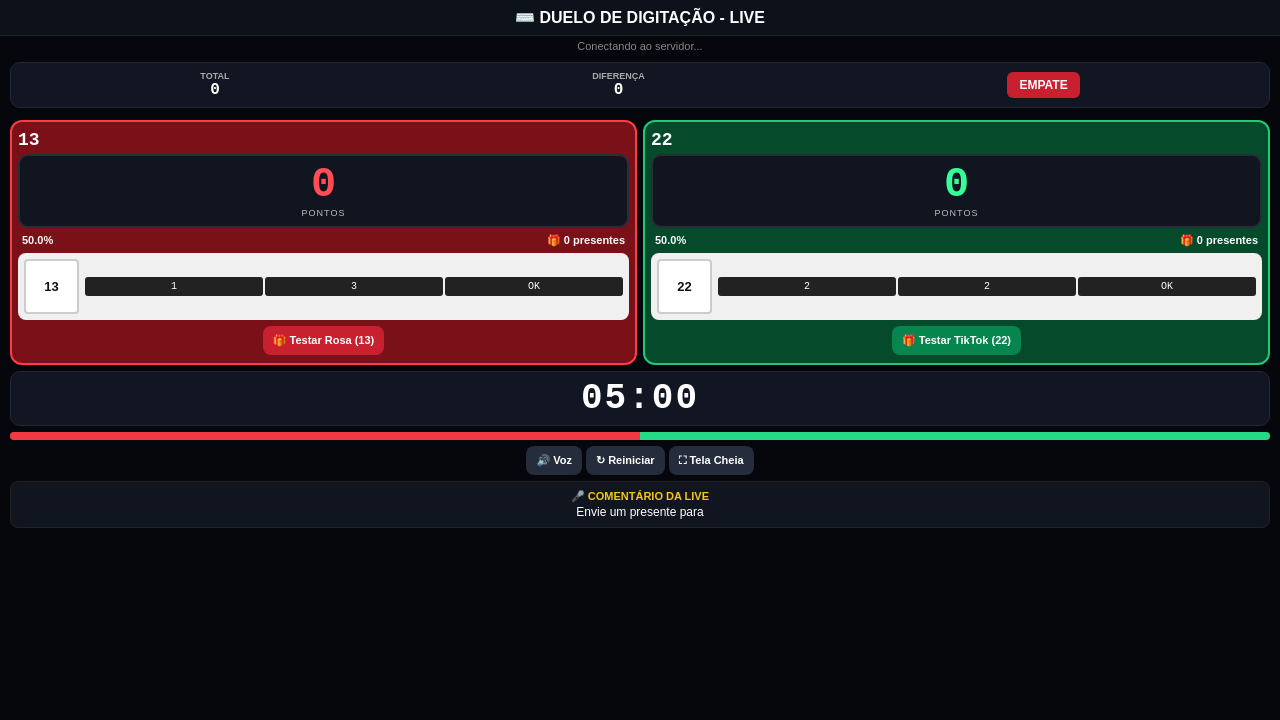
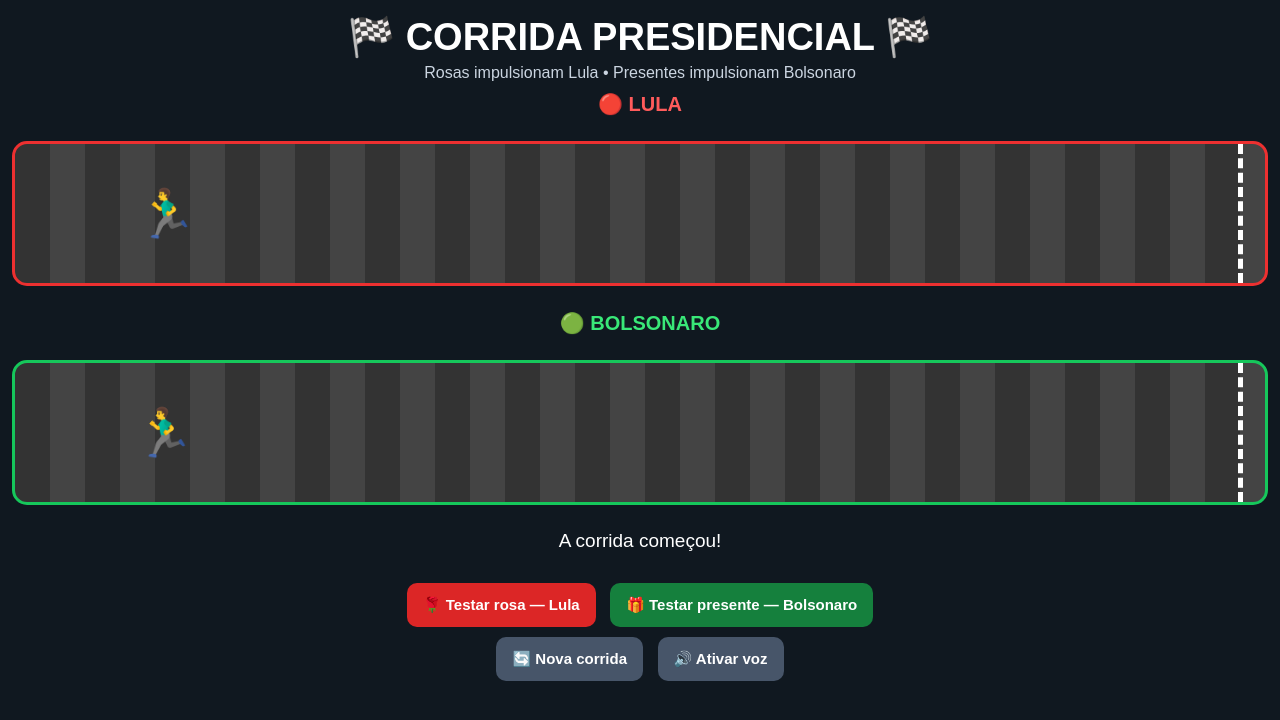
Before and after one commit to denisnova/-lula-bolsonaro-live, a website: page public/index.html in a window 1280 px wide. Drawn offline with Linux system fonts and the light colour scheme.

Commit message:
Update HTML for presidential race event

```diff
--- a/public/index.html
+++ b/public/index.html
@@ -1,176 +1,204 @@
+
 <!DOCTYPE html>
 <html lang="pt-BR">
 <head>
 <meta charset="UTF-8">
-<meta name="viewport" content="width=device-width,initial-scale=1">
-<title>Duelo de Digitação - Live</title>
+<meta name="viewport" content="width=device-width, initial-scale=1">
+<title>Corrida Presidencial</title>
 <style>
 *{box-sizing:border-box}
-body{margin:0;background:#05070c;color:white;font-family:Arial,sans-serif;text-align:center;overflow-x:hidden}
-header{padding:8px;background:#0d111a;font-size:16px;font-weight:bold;border-bottom:1px solid #222}
-.status{font-size:11px;color:#888;padding:4px}
-
-/* Top Stats Bar */
-.top-stats{display:flex;background:#111622;margin:6px 10px;border-radius:10px;padding:8px;justify-content:space-around;align-items:center;border:1px solid #222736}
-.stat-box{text-align:center}
-.stat-label{font-size:9px;color:#aaa;text-transform:uppercase;font-weight:bold}
-.stat-val{font-size:16px;font-weight:bold;font-family:monospace}
-.lead-badge{background:#c92030;padding:6px 12px;border-radius:6px;font-size:12px;font-weight:bold;color:white}
-.lead-badge.bolso-lead{background:#07854e}
-
-/* Arena Layout */
-.arena{display:flex;gap:6px;padding:6px 10px}
-.player{flex:1;min-width:0;border-radius:12px;padding:8px 6px;position:relative}
-.lula{background:#7a1118;border:2px solid #ff3b47}
-.bolso{background:#064a2c;border:2px solid #1ec978}
-
-.player-header{display:flex;justify-content:space-between;align-items:center;margin-bottom:4px}
-.number-tag{font-size:18px;font-weight:bold;font-family:monospace}
-.crown-tag{background:#f5c518;color:#000;font-size:9px;padding:2px 5px;border-radius:4px;font-weight:bold}
-
-.main-score-box{background:#11151f;border-radius:10px;padding:8px 4px;margin-bottom:6px;border:2px solid rgba(255,255,255,0.1)}
-.score-num{font-family:monospace;font-size:42px;font-weight:bold;line-height:1}
-.lula .score-num{color:#ff4d55}
-.bolso .score-num{color:#35ff9b}
-.score-label{font-size:9px;color:#bbb;margin-top:2px;letter-spacing:1px}
-
-.sub-info{display:flex;justify-content:space-between;font-size:11px;font-weight:bold;padding:0 4px;margin-bottom:6px}
-
-/* Urna / Teclado */
-.urna{background:#f0f0f0;border-radius:8px;padding:6px;color:#111;display:flex;gap:6px;align-items:center;justify-content:center;margin-bottom:6px;position:relative}
-.urna-screen{background:#fff;border:2px solid #ccc;border-radius:4px;width:55px;height:55px;display:flex;align-items:center;justify-content:center;font-size:13px;font-weight:bold;color:#111;text-align:center;padding:2px}
-.urna-keys{display:grid;grid-template-columns:repeat(3,1fr);gap:2px;flex:1}
-.u-key{background:#222;color:#fff;border-radius:3px;font-size:10px;padding:4px 0;text-align:center;font-family:monospace}
-
-/* Mãozinha animada sobre o teclado */
-.hand-pointer {
-  position: absolute;
-  font-size: 24px;
-  bottom: -10px;
-  right: 30px;
-  display: none;
-  z-index: 5;
-  pointer-events: none;
+body{
+  margin:0;background:#101820;color:white;
+  font-family:Arial,sans-serif;text-align:center;
+  overflow:hidden
 }
-.typing .hand-pointer {
-  display: block;
-  animation: clickHand .4s infinite alternate ease-in-out;
+h1{font-size:clamp(23px,5vw,38px);margin:15px 0 5px}
+.sub{color:#cbd5e1;margin:5px}
+.pista{
+  position:relative;margin:25px 12px;
+  height:145px;border-radius:15px;
+  background:repeating-linear-gradient(
+    90deg,#333 0px,#333 35px,#444 35px,#444 70px
+  );
+  border:3px solid white;overflow:hidden
 }
-@keyframes clickHand {
-  0% { transform: translateY(0) scale(1); }
-  100% { transform: translateY(-8px) scale(1.1); }
+.pista.bolsonaro{border-color:#16c75b}
+.pista.lula{border-color:#ed3030}
+.linha{
+  position:absolute;right:22px;top:0;bottom:0;
+  border-left:5px dashed white
 }
-
-/* Timer central */
-.timer-container{background:#111622;margin:0 10px 6px 10px;border-radius:10px;padding:6px;border:1px solid #222736}
-.timer{font-size:36px;font-weight:bold;font-family:monospace;letter-spacing:2px}
-
-/* Barras e Botões */
-.bar{display:flex;height:8px;margin:0 10px 6px 10px;background:#222;border-radius:10px;overflow:hidden}
-#barL{background:#f23843;width:50%;transition:width .3s}
-#barB{background:#26d986;width:50%;transition:width .3s}
-
-.controls{display:flex;justify-content:center;gap:4px;padding:0 10px}
-button{border:0;border-radius:8px;padding:8px 10px;color:white;background:#252d3d;font-weight:bold;font-size:11px;cursor:pointer}
-button:active{transform:scale(.96)}
-.redbtn{background:#c92030}
-.greenbtn{background:#07854e}
-
-#speech{margin:6px 10px;padding:8px;background:#11151f;border-radius:8px;min-height:40px;border:1px solid #222}
-#speaker{font-size:11px;font-weight:bold;color:#f5c518;margin-bottom:2px}
-#phrase{font-size:12px}
-
-#victory{display:none;position:fixed;inset:0;z-index:10;background:#050711ed;align-items:center;justify-content:center;flex-direction:column;padding:20px}
-#victory.show{display:flex;animation:pop .4s}
-#trophy{font-size:70px;animation:bounce .5s infinite alternate}
-#winTitle{font-size:24px;font-weight:bold;margin:10px}
-#winText{font-size:16px;margin-bottom:15px}
-.confetti{position:fixed;top:-30px;z-index:12;pointer-events:none;font-size:25px;animation:fall 2.8s linear forwards}
-@keyframes pop{from{opacity:0;transform:scale(.7)}to{opacity:1;transform:scale(1)}}
-@keyframes bounce{to{transform:translateY(-12px) rotate(6deg)}}
-@keyframes fall{to{transform:translateY(110vh) rotate(600deg);opacity:0}}
+.corredor{
+  position:absolute;left:8px;top:50%;
+  transform:translateY(-50%);
+  font-size:48px;transition:left .15s linear;
+  white-space:nowrap
+}
+.bandeira{
+  position:absolute;right:0;top:0;
+  height:100%;width:35px;
+  background:repeating-linear-gradient(
+    0deg,white 0 10px,#111 10px 20px
+  )
+}
+.nome{font-size:20px;font-weight:bold;margin-top:10px}
+.lula-texto{color:#ff5b5b}
+.bolsonaro-texto{color:#39e878}
+#status{font-size:19px;margin:20px 8px;min-height:28px}
+button{
+  border:0;border-radius:10px;padding:13px 16px;
+  margin:5px;font-weight:bold;font-size:15px;
+  color:white;background:#2563eb
+}
+.vermelho{background:#dc2626}
+.verde{background:#15803d}
+.secundario{background:#475569}
+#fim{font-size:28px;font-weight:bold;margin:15px}
 </style>
 </head>
 <body>
 
-<header>⌨️ DUELO DE DIGITAÇÃO - LIVE</header>
-<div class="status" id="status">Conectando ao servidor...</div>
+<h1>🏁 CORRIDA PRESIDENCIAL 🏁</h1>
+<p class="sub">Rosas impulsionam Lula • Presentes impulsionam Bolsonaro</p>
 
-<div class="top-stats">
- <div class="stat-box">
-  <div class="stat-label">Total</div>
-  <div class="stat-val" id="totalVotes">0</div>
- </div>
- <div class="stat-box">
-  <div class="stat-label">Diferença</div>
-  <div class="stat-val" id="diffVotes">0</div>
- </div>
- <div>
-  <div id="leadBadge" class="lead-badge">EMPATE</div>
- </div>
+<div class="nome lula-texto">🔴 LULA</div>
+<div class="pista lula">
+  <div class="linha"></div>
+  <div class="corredor" id="corredorLula">🏃‍♂️</div>
 </div>
 
-<div class="arena">
- <!-- LADO LULA (13) -->
- <div class="player lula" id="playerL">
-  <div class="player-header">
-   <span class="number-tag">13</span>
-   <span class="crown-tag" id="crownL" style="display:none">👑 NA FRENTE</span>
-  </div>
-  <div class="main-score-box">
-   <div class="score-num" id="scoreL">0</div>
-   <div class="score-label">PONTOS</div>
-  </div>
-  <div class="sub-info">
-   <span id="pctL">50.0%</span>
-   <span id="giftsL">🎁 0 presentes</span>
-  </div>
-  <div class="urna" id="urnaL">
-   <div class="urna-screen" id="screenL">13</div>
-   <div class="urna-keys">
-    <div class="u-key">1</div><div class="u-key">3</div><div class="u-key">OK</div>
-   </div>
-   <div class="hand-pointer">👆</div>
-  </div>
-  <button class="redbtn" onclick="testGift('lula')">🎁 Testar Rosa (13)</button>
- </div>
-
- <!-- LADO BOLSONARO (22) -->
- <div class="player bolso" id="playerB">
-  <div class="player-header">
-   <span class="number-tag">22</span>
-   <span class="crown-tag" id="crownB" style="display:none">👑 NA FRENTE</span>
-  </div>
-  <div class="main-score-box">
-   <div class="score-num" id="scoreB">0</div>
-   <div class="score-label">PONTOS</div>
-  </div>
-  <div class="sub-info">
-   <span id="pctB">50.0%</span>
-   <span id="giftsB">🎁 0 presentes</span>
-  </div>
-  <div class="urna" id="urnaB">
-   <div class="urna-screen" id="screenB">22</div>
-   <div class="urna-keys">
-    <div class="u-key">2</div><div class="u-key">2</div><div class="u-key">OK</div>
-   </div>
-   <div class="hand-pointer">👆</div>
-  </div>
-  <button class="greenbtn" onclick="testGift('bolsonaro')">🎁 Testar TikTok (22)</button>
- </div>
+<div class="nome bolsonaro-texto">🟢 BOLSONARO</div>
+<div class="pista bolsonaro">
+  <div class="linha"></div>
+  <div class="corredor" id="corredorBolsonaro">🏃‍♂️</div>
 </div>
 
-<div class="timer-container">
- <div class="timer" id="timer">05:00</div>
+<div id="status">A corrida começou! Digite 13 para Lula ou 22 para Bolsonaro.</div>
+<div id="fim"></div>
+
+<div>
+  <button class="vermelho" onclick="impulsoLula()">🌹 Testar rosa — Lula</button>
+  <button class="verde" onclick="impulsoBolsonaro()">🎁 Testar presente — Bolsonaro</button>
 </div>
-<div class="bar"><div id="barL"></div><div id="barB"></div></div>
-
-<div class="controls">
- <button onclick="enableVoice()">🔊 Voz</button>
- <button onclick="newRound()">↻ Reiniciar</button>
- <button onclick="fullScreen()">⛶ Tela Cheia</button>
+<div>
+  <button class="secundario" onclick="novaCorrida()">🔄 Nova corrida</button>
+  <button class="secundario" onclick="ativarVoz()">🔊 Ativar voz</button>
 </div>
 
-<div id="speech">
- <div id="speaker">🎤 COMENTÁRIO DA LIVE</div>
- <div id="phrase">Envie um presente para
+<script>
+const DURACAO = 5 * 60 * 1000;
+const META = 100;
+let lula = 0;
+let bolsonaro = 0;
+let inicio = Date.now();
+let terminou = false;
+let animacao;
+let ultimaFala = 0;
+
+function falarLula(texto) {
+  falar(texto, 0.88, 0.95);
+}
+function falarBolsonaro(texto) {
+  falar(texto, 0.75, 1.05);
+}
+function falar(texto, tom, velocidade) {
+  if (!("speechSynthesis" in window)) return;
+  speechSynthesis.cancel();
+  const voz = new SpeechSynthesisUtterance(texto);
+  voz.lang = "pt-BR";
+  voz.pitch = tom;
+  voz.rate = velocidade;
+  voz.volume = 1;
+  const vozes = speechSynthesis.getVoices();
+  voz.voice = vozes.find(v => v.lang.toLowerCase().startsWith("pt-br")) ||
+              vozes.find(v => v.lang.toLowerCase().startsWith("pt")) || null;
+  speechSynthesis.speak(voz);
+}
+function ativarVoz() {
+  falar("A corrida presidencial vai começar!", 0.9, 1);
+}
+function atualizar() {
+  if (terminou) return;
+
+  const decorrido = Date.now() - inicio;
+  if (decorrido >= DURACAO) {
+    lula = Math.max(lula, 0);
+    bolsonaro = Math.max(bolsonaro, 0);
+    terminou = true;
+    finalizar(lula >= bolsonaro ? "Lula" : "Bolsonaro");
+    return;
+  }
+
+  // Corrida automática: ambos avançam gradualmente.
+  lula += 0.025 + Math.random() * 0.025;
+  bolsonaro += 0.025 + Math.random() * 0.025;
+
+  desenhar();
+  if (lula >= META) finalizar("Lula");
+  else if (bolsonaro >= META) finalizar("Bolsonaro");
+  else animacao = requestAnimationFrame(atualizar);
+}
+function desenhar() {
+  document.getElementById("corredorLula").style.left =
+    Math.min(88, lula * 0.88) + "%";
+  document.getElementById("corredorBolsonaro").style.left =
+    Math.min(88, bolsonaro * 0.88) + "%";
+}
+function impulsoLula() {
+  if (terminou) return;
+  lula = Math.min(META, lula + 8);
+  document.getElementById("status").textContent = "🌹 Lula recebeu um impulso!";
+  falarLula("Valeu pela rosa! Bora correr!");
+  desenhar();
+  if (lula >= META) finalizar("Lula");
+}
+function impulsoBolsonaro() {
+  if (terminou) return;
+  bolsonaro = Math.min(META, bolsonaro + 8);
+  document.getElementById("status").textContent = "🎁 Bolsonaro recebeu um impulso!";
+  falarBolsonaro("Obrigado pelo presente! Vamos acelerar!");
+  desenhar();
+  if (bolsonaro >= META) finalizar("Bolsonaro");
+}
+function finalizar(vencedor) {
+  if (terminou && document.getElementById("fim").textContent) return;
+  terminou = true;
+  cancelAnimationFrame(animacao);
+  document.getElementById("fim").textContent =
+    "🏆 VENCEDOR: " + vencedor.toUpperCase() + " 🎉";
+  document.getElementById("status").textContent = "Fim da corrida!";
+  if (vencedor === "Lula") falarLula("Vencemos a corrida! Obrigado pelo apoio!");
+  else falarBolsonaro("Vencemos a corrida! Obrigado pelo apoio!");
+}
+function novaCorrida() {
+  cancelAnimationFrame(animacao);
+  if ("speechSynthesis" in window) speechSynthesis.cancel();
+  lula = 0;
+  bolsonaro = 0;
+  inicio = Date.now();
+  terminou = false;
+  document.getElementById("fim").textContent = "";
+  document.getElementById("status").textContent = "A corrida começou!";
+  desenhar();
+  animacao = requestAnimationFrame(atualizar);
+}
+document.addEventListener("keydown", e => {
+  if (e.key === "1" || e.key === "3") impulsoLula();
+  if (e.key === "2") impulsoBolsonaro();
+});
+window.addEventListener("message", e => {
+  const d = e.data;
+  if (!d || terminou) return;
+  if (d.type === "chat") {
+    if (String(d.message).trim() === "13") impulsoLula();
+    if (String(d.message).trim() === "22") impulsoBolsonaro();
+  }
+  if (d.type === "gift") {
+    if (d.target === "lula") impulsoLula();
+    if (d.target === "bolsonaro") impulsoBolsonaro();
+  }
+});
+novaCorrida();
+</script>
+</body>
+</html>
```
